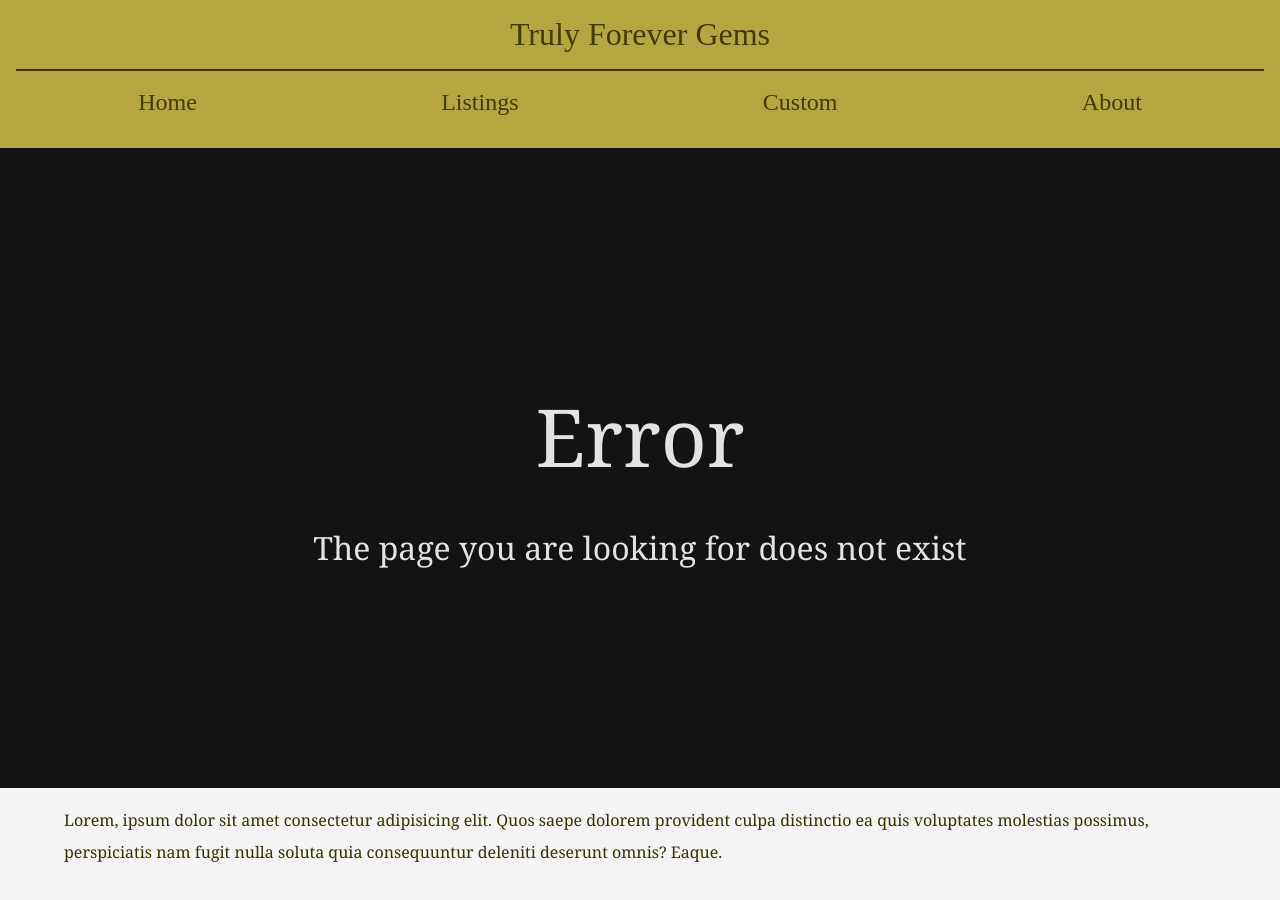
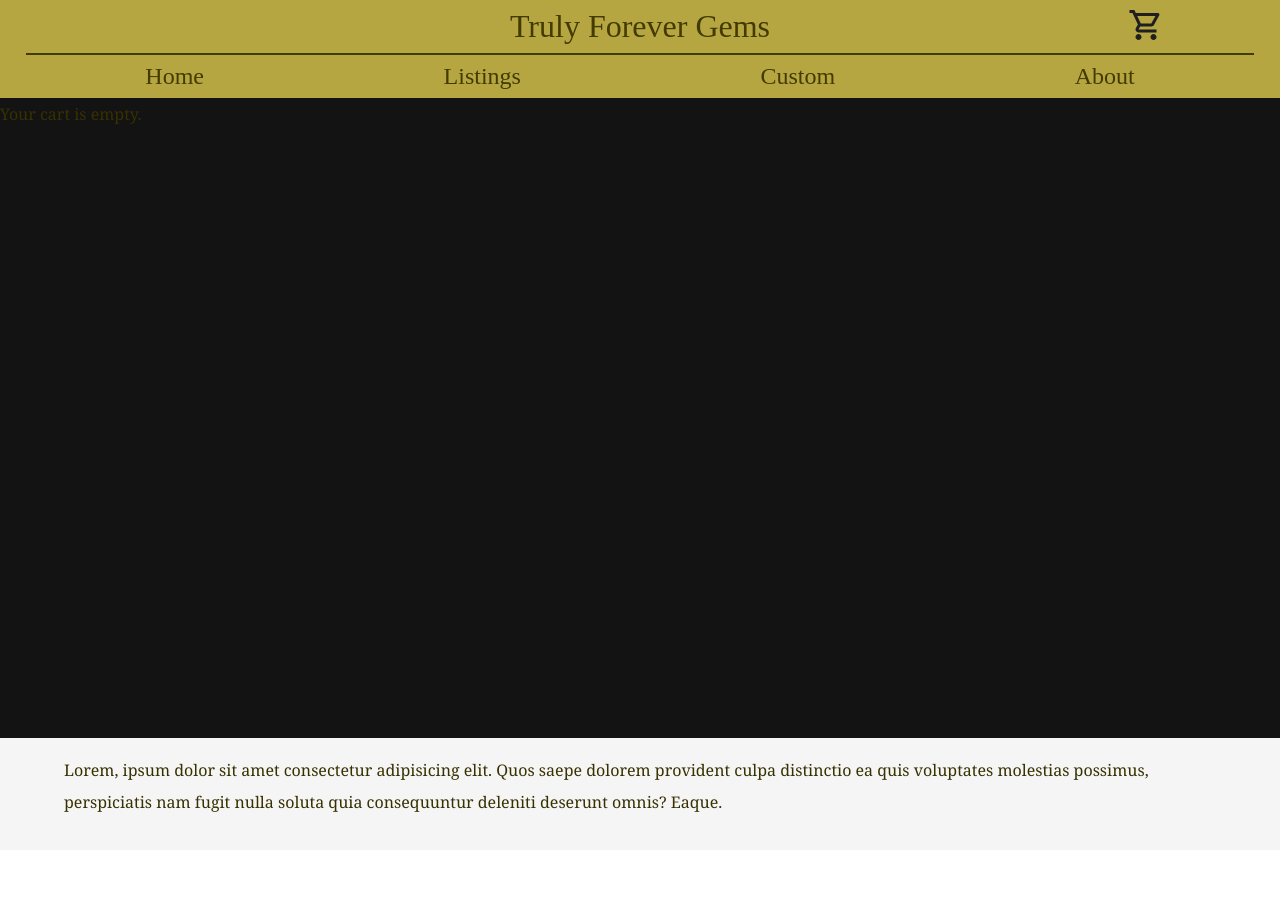
Before and after one commit to trulyforevergems/trulyforevergems-website, a SvelteKit app: page /cart in a window 1280 px wide. Before the commit this address had no page. After the commit the page ends 850 px from the top, so only its background shows below. Built offline with nearby package versions, Linux system fonts and the light colour scheme; a web font is replaced by a local one.

Commit message:
added shopping cart icon

```diff
--- a/src/app.css
+++ b/src/app.css
@@ -18,7 +18,7 @@ h6 {
     color: var(--md-sys-color-on-primary);
     text-align: center;
 
-    padding-bottom: 2vh;
+    padding: 1vh 0;
 
     font-family: "Style Script", cursive;
     font-weight: 400;
@@ -40,7 +40,7 @@ header {
     background-color: var(--md-sys-color-primary-container);
 
     min-height: 10vh;
-    padding: 2vh;
+    padding: 0 2vw;
 }
 
 header * {
--- a/src/routes/+layout.svelte
+++ b/src/routes/+layout.svelte
@@ -1,6 +1,7 @@
 <script lang="ts">
     import { resolve } from "$app/paths";
     import favicon from "$lib/assets/favicon.svg";
+    import shopping_cart_icon from "$lib/assets/shopping_cart.svg";
     import "../app.css";
 
     let { children } = $props();
@@ -11,9 +12,13 @@
 </svelte:head>
 
 <header class="dark">
-    <h1>Truly Forever Gems</h1>
+    <div id="header-top">
+        <h1><a href={resolve("/")}>Truly Forever Gems</a></h1>
+        <a href={resolve("/cart")} id="shopping-cart-icon-link">
+            <img src={shopping_cart_icon} alt="Shopping Cart" />
+        </a>
+    </div>
     <hr />
-    <br />
     <nav>
         <h2><a href={resolve("/")}>Home</a></h2>
         <h2><a href={resolve("/listings")}>Listings</a></h2>
@@ -32,3 +37,21 @@
         deserunt omnis? Eaque.
     </p>
 </footer>
+
+<style>
+    #header-top {
+        display: flex;
+        flex-direction: row;
+        align-items: center;
+        justify-content: center;
+    }
+
+    #shopping-cart-icon-link {
+        position: absolute;
+        right: 10vw;
+    }
+
+    #shopping-cart-icon-link > img {
+        width: 150%;
+    }
+</style>
--- /dev/null
+++ b/src/routes/cart/+page.svelte
@@ -0,0 +1 @@
+<p>Your cart is empty.</p>
```
Also changed, not shown: src/lib/assets/shopping_cart.svg (added).
